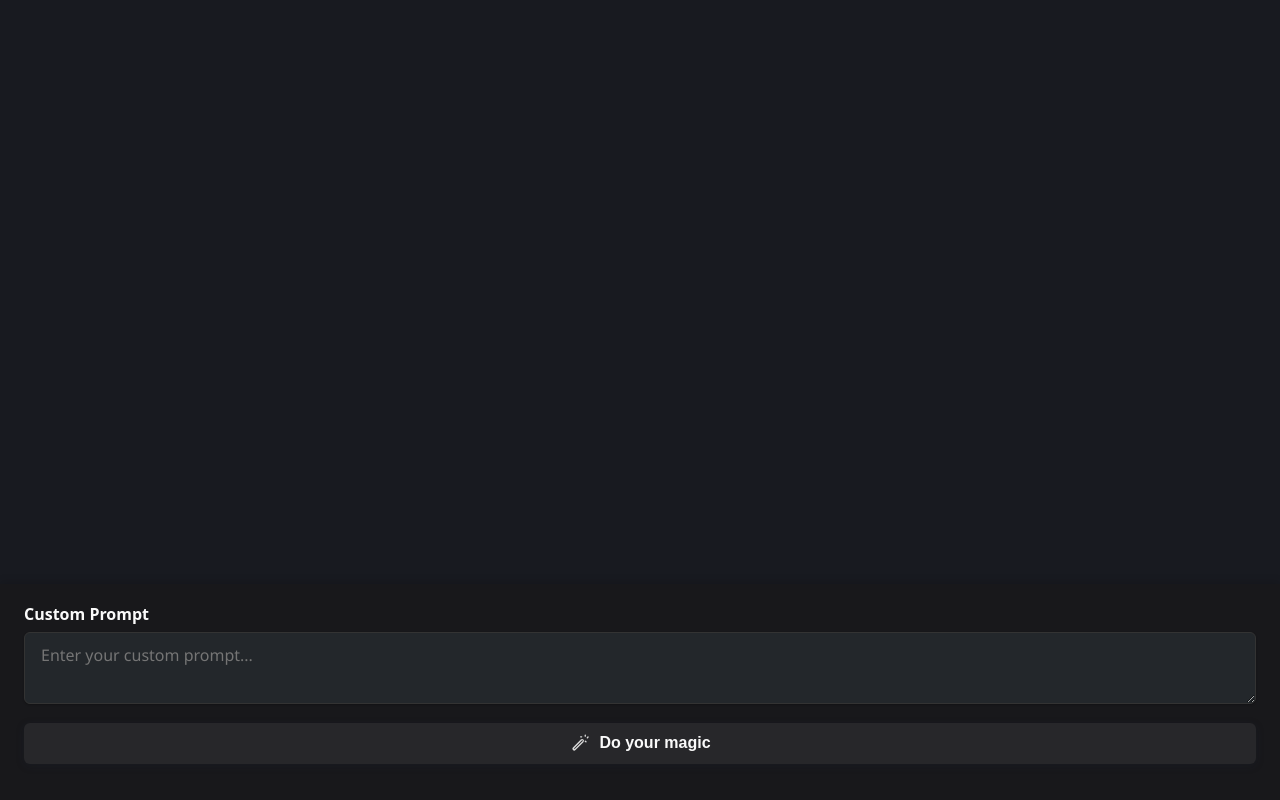
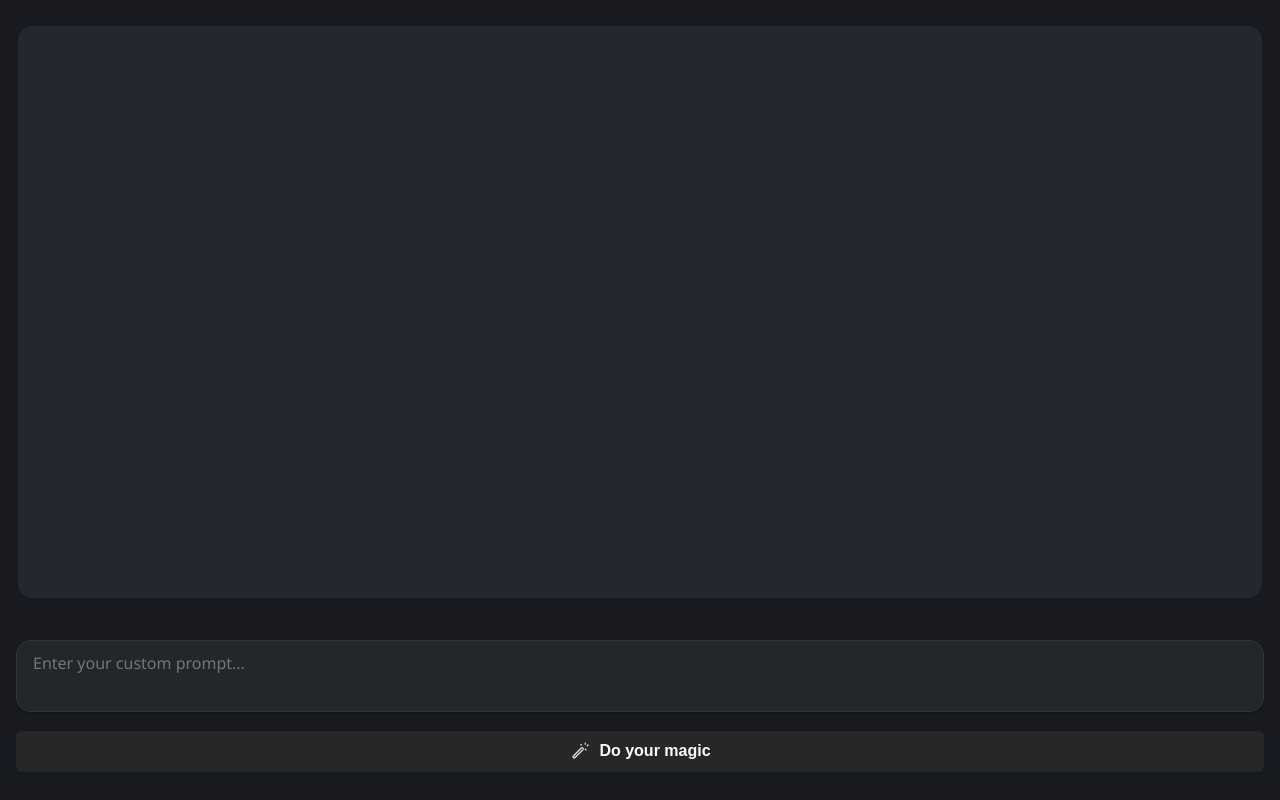
Before and after one commit to usepointer/pointer-extension, a website built with Vite: page sidepanel/index.html in a window 1280 px wide. Built offline with nearby package versions, Linux system fonts and the light colour scheme.

Commit message:
refactor css

```diff
--- a/sidepanel/index.css
+++ b/sidepanel/index.css
@@ -3,6 +3,7 @@ body {
   height: 100%;
   margin: 0;
   padding: 0;
+  gap: 1.5em;
 }
 
 body {
@@ -14,7 +15,7 @@ body {
   font-family: system-ui, sans-serif;
   padding: 1em 0.5em 0.5em 0.5em;
   box-sizing: border-box;
-  padding-bottom: 7em;
+  /* padding-bottom: 7em; */
   /* Ensure content above fixed bottom bar */
 }
 
@@ -48,20 +49,20 @@ body {
 }
 
 #magic-result {
-  display: none;
+  /* display: none; */
   flex: 1 1 auto;
-  margin: 1.5em 1.5em 1em 1.5em;
+  margin: 0.5em 0.5em 0.5em 0.5em;
   border: none;
   border-radius: 14px;
   box-shadow: none;
   padding: 1em;
-  padding-bottom: 2.5em;
+  /* padding-bottom: 4em; */
   background: #23272f;
   color: #f3f6fa;
   font-family: 'Segoe UI', 'Roboto', Arial, sans-serif;
   font-size: 1.25em;
   word-break: break-all;
-  max-height: none;
+  /* max-height: none; */
   min-height: 120px;
   overflow-y: auto;
   overflow-x: hidden;
@@ -153,7 +154,7 @@ body {
   border: 1px solid #333;
   font-family: 'Segoe UI', 'Roboto', Arial, sans-serif;
   font-size: 1.25em;
-  padding: 1.1em;
+  padding: 0.5em;
   margin-bottom: 0.5em;
   width: 100%;
   height: 4.5em;
@@ -164,13 +165,13 @@ body {
 }
 
 #magic-bottom {
-  position: fixed;
+  /* position: fixed; */
   bottom: 0;
   left: 0;
   width: 100%;
-  background: #18181b;
-  box-shadow: 0 -2px 8px rgba(0, 0, 0, 0.15);
-  padding: 1.2em 1.5em 1.5em 1.5em;
+  /* background: #18181b; */
+  /* box-shadow: 0 -2px 8px rgba(0, 0, 0, 0.15); */
+  padding: 0.5em 0.5em 0.5em 0.5em;
   z-index: 10;
   display: flex;
   flex-direction: column;
@@ -190,9 +191,9 @@ body {
   background: #232326;
   color: #fafafa;
   border: 1px solid #333;
-  border-radius: 6px;
+  border-radius: 14px;
   padding: 0.7em 1em;
-  resize: vertical;
+  resize: none;
   margin-bottom: 0.2em;
   font-size: 1em;
   box-sizing: border-box;
--- a/sidepanel/index.html
+++ b/sidepanel/index.html
@@ -1,8 +1,7 @@
 <link rel="stylesheet" href="index.css">
-<div id="magic-result" style="margin-top: 1em;"></div>
+<div id="magic-result"></div>
 <div id="magic-bottom">
     <div style="margin-top: 0;">
-        <label for="custom-prompt">Custom Prompt</label>
         <textarea id="custom-prompt" rows="3" placeholder="Enter your custom prompt..."></textarea>
     </div>
     <button id="magic-btn">
```
Also changed, not shown: 1 other file.
